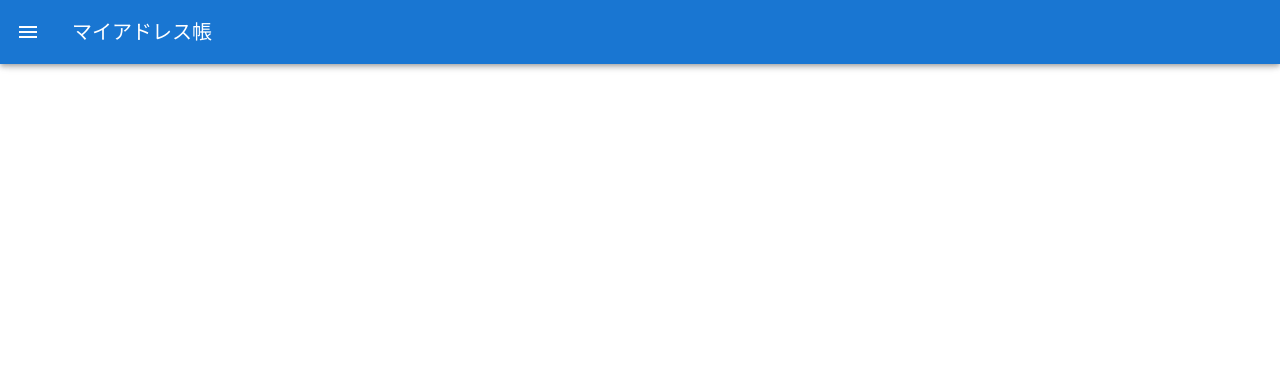
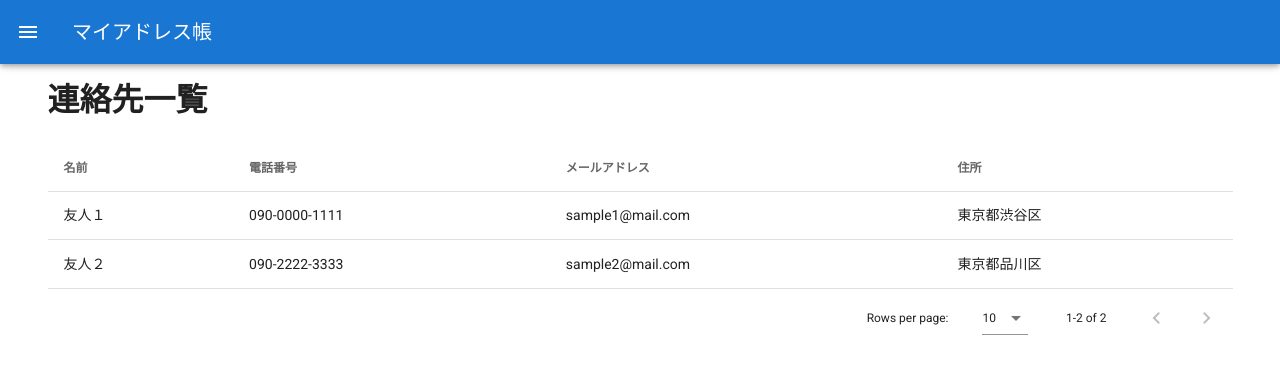
Before and after one commit to sanoyo/all-for-okan-vue, a Vue app: page /addresses in a window 1280 px wide. Shown: the top 374 px of the page. Built offline with nearby package versions, Linux system fonts and the light colour scheme.

Commit message:
アドレス一覧ページ実装

```diff
--- a/src/App.vue
+++ b/src/App.vue
@@ -9,9 +9,12 @@
       <v-toolbar-title>マイアドレス帳</v-toolbar-title>
       <v-spacer></v-spacer>
     </v-app-bar>
+    <SideNav/>
 
     <v-content>
-      <SideNav/>
+      <v-container fluid fill-height align-start>
+        <router-view/>
+      </v-container>
     </v-content>
   </v-app>
 </template>
--- a/src/components/Addresses.vue
+++ /dev/null
@@ -1,15 +0,0 @@
-<template>
-  <div>
-      <h1>マイアドレス帳</h1>
-  </div>
-</template>
-
-<script>
-export default {
-
-}
-</script>
-
-<style scoped lang="scss">
-
-</style>
--- a/src/components/SideNav.vue
+++ b/src/components/SideNav.vue
@@ -1,5 +1,4 @@
 <template>
-  <v-container fluid fill-height>
   <v-navigation-drawer v-model="$store.state.drawer" absolute temporary>
     <v-list>
       <v-list-item>
@@ -7,7 +6,7 @@
           <img src="https://avatars2.githubusercontent.com/u/1363954?s=460&v=4">
         </v-list-item-avatar>
         <v-list-item-content>
-            <v-list-item-title>Yo Sano</v-list-item-title>
+          <v-list-item-title>Kazuya Kojima</v-list-item-title>
         </v-list-item-content>
       </v-list-item>
 
@@ -23,7 +22,6 @@
       </v-list-item>
     </v-list>
   </v-navigation-drawer>
-  </v-container>
 </template>
 
 <script>
--- a/src/router/index.js
+++ b/src/router/index.js
@@ -1,18 +1,24 @@
 import Vue from 'vue'
 import VueRouter from 'vue-router'
 import Home from '../views/Home.vue'
+import Addresses from '../views/Addresses.vue'
 
 Vue.use(VueRouter)
 
 const routes = [
   {
     path: '/',
-    name: 'Home',
+    name: 'home',
     component: Home
   },
   {
+    path: '/addresses',
+    name: 'addresses',
+    component: Addresses
+  },
+  {
     path: '/about',
-    name: 'About',
+    name: 'about',
     // route level code-splitting
     // this generates a separate chunk (about.[hash].js) for this route
     // which is lazy-loaded when the route is visited.
--- /dev/null
+++ b/src/views/Addresses.vue
@@ -0,0 +1,49 @@
+<template>
+  <v-container text-xs-center justify-center>
+    <v-layout row wrap>
+      <v-flex xs12>
+        <h1>連絡先一覧</h1>
+      </v-flex>
+
+      <v-flex xs12 mt-5 justify-center>
+        <v-data-table :headers='headers' :items='addresses'>
+          <template v-slot:items="props">
+            <td class="text-xs-left">{{ props.item.name }}</td>
+            <td class="text-xs-left">{{ props.item.tel }}</td>
+            <td class="text-xs-left">{{ props.item.email }}</td>
+            <td class="text-xs-left">{{ props.item.address }}</td>
+          </template>
+        </v-data-table>
+      </v-flex>
+    </v-layout>
+  </v-container>
+</template>
+
+<script>
+export default {
+  data () {
+    return {
+      headers: [
+        { text: '名前', value: 'name' },
+        { text: '電話番号', value: 'tel' },
+        { text: 'メールアドレス', value: 'email' },
+        { text: '住所', value: 'address' }
+      ],
+      addresses: [
+        {
+          name: '友人１',
+          tel: '090-0000-1111',
+          email: 'sample1@mail.com',
+          address: '東京都渋谷区'
+        },
+        {
+          name: '友人２',
+          tel: '090-2222-3333',
+          email: 'sample2@mail.com',
+          address: '東京都品川区'
+        }
+      ]
+    }
+  }
+}
+</script>
--- a/src/views/Home.vue
+++ b/src/views/Home.vue
@@ -1,17 +1,11 @@
 <template>
   <div class="home">
-    <Addresses/>
   </div>
 </template>
 
 <script>
 // @ is an alias to /src
-import Addresses from '@/components/Addresses.vue'
-
 export default {
-  name: 'Home',
-  components: {
-    Addresses
-  }
+  name: 'home'
 }
 </script>
```
Lines whose indentation alone changed are shown as unchanged.
